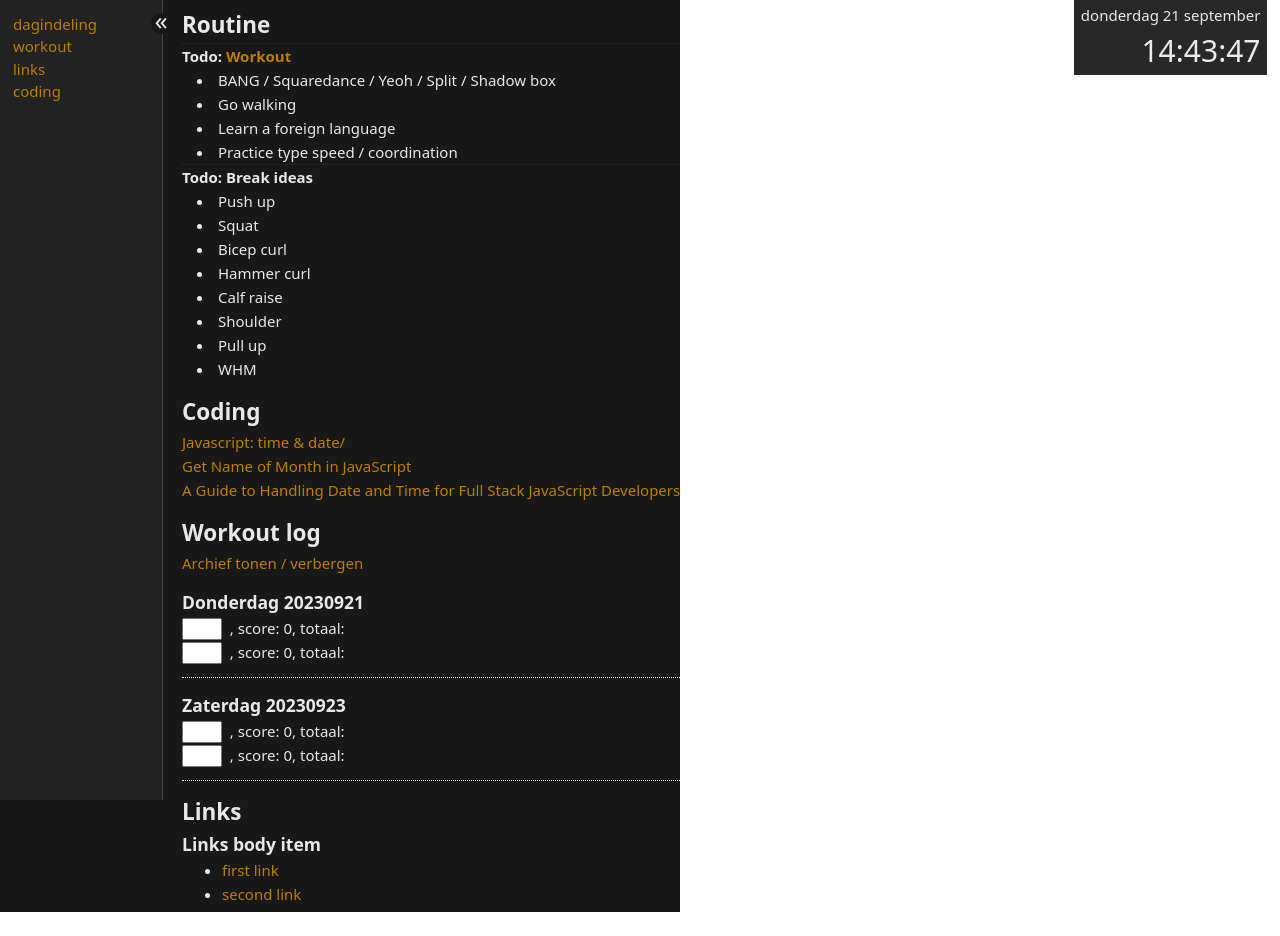
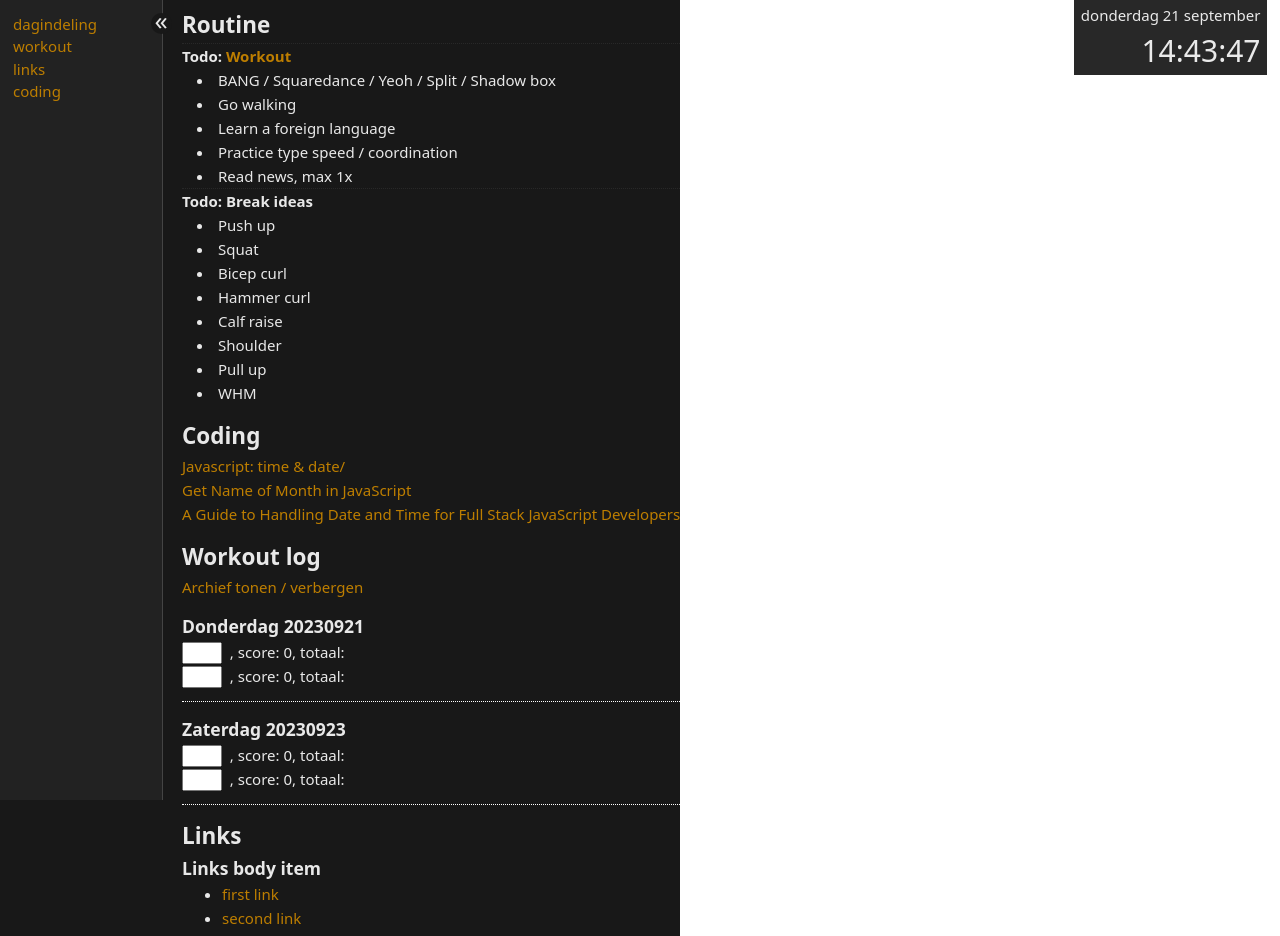
Before and after one commit to ckdev88/ARCHIVE-dagtaak, a Vue app: page / in a window 1280 px wide. Before the commit the page ends 912 px from the top, so only its background shows below. Built offline with nearby package versions, Linux system fonts and the light colour scheme.

Commit message:
add task

```diff
--- a/src/components/Dagindeling/DagindelingBody.vue
+++ b/src/components/Dagindeling/DagindelingBody.vue
@@ -14,6 +14,7 @@ export default {
 						{ spec: 'Go walking' },
 						{ spec: 'Learn a foreign language' },
 						{ spec: 'Practice type speed / coordination' },
+						{ spec: 'Read news, max 1x' }
 					],
 				},
 				{
```
